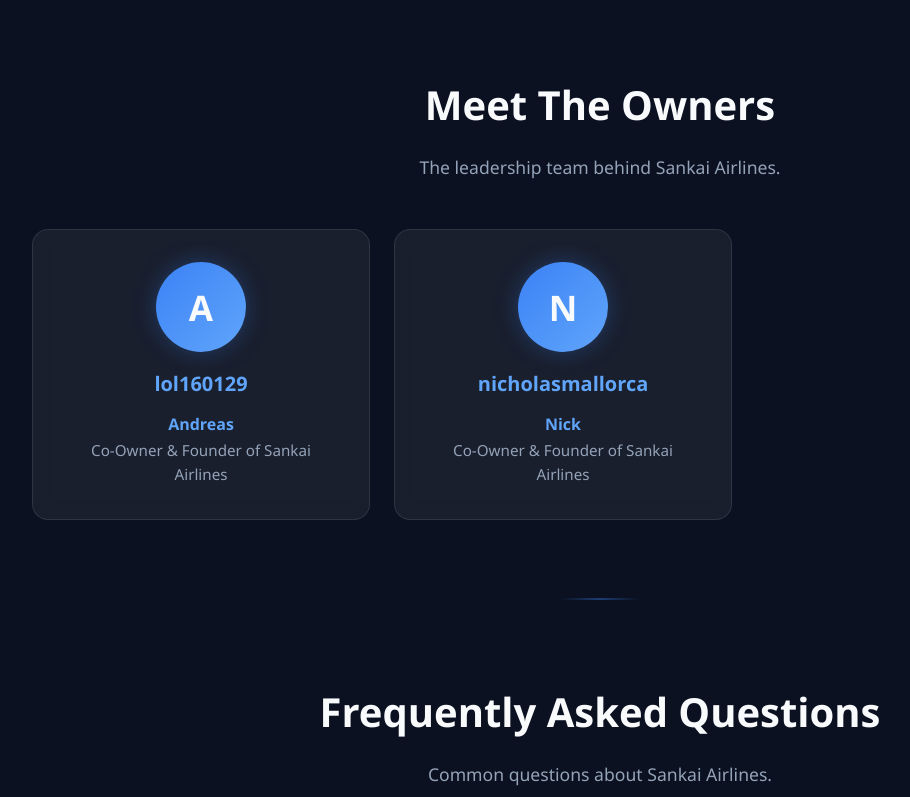
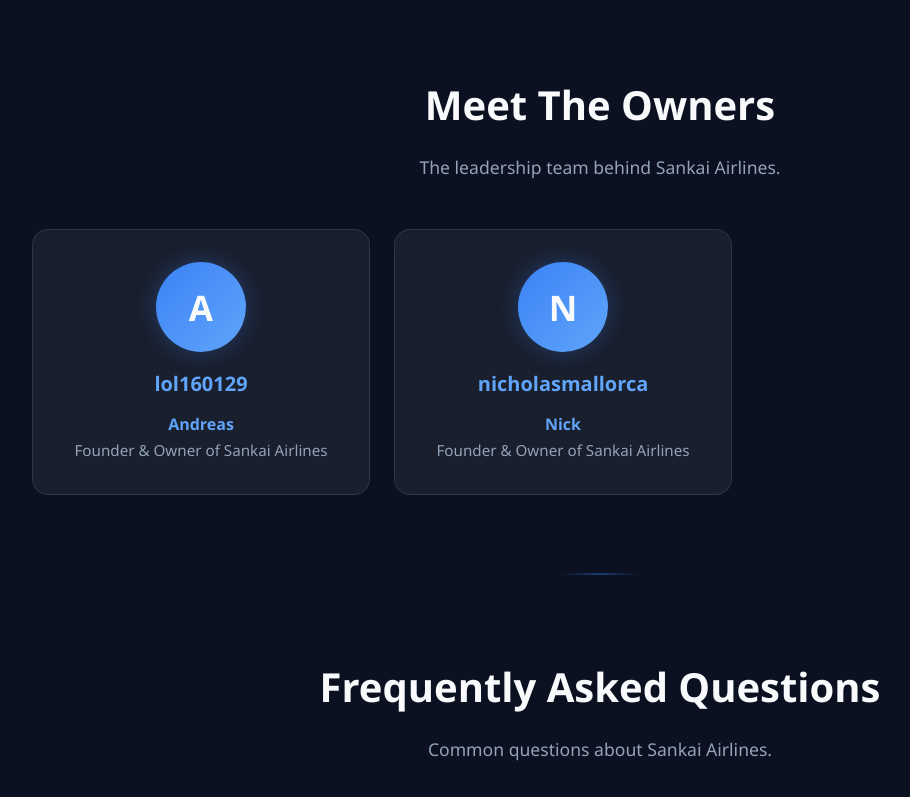
Before and after one commit to sigmasonic3012-del/Sankai, a plain HTML site: page index.html in a window 1280 px wide. Shown: the part 8473-9270 px from the top of the page, without its empty margins (40-950 px from the left). Drawn offline with Linux system fonts and the light colour scheme.

Commit message:
Update index.html

```diff
--- a/index.html
+++ b/index.html
@@ -996,13 +996,13 @@
         <div class="owner-avatar">A</div>
         <h3>lol160129</h3>
         <p style="color: var(--accent); font-weight: 600;">Andreas</p>
-        <p style="color: var(--text-muted); font-size: 0.95rem;">Co-Owner & Founder of Sankai Airlines</p>
+        <p style="color: var(--text-muted); font-size: 0.95rem;">Founder & Owner of Sankai Airlines</p>
       </div>
       <div class="card owner-card">
         <div class="owner-avatar">N</div>
         <h3>nicholasmallorca</h3>
         <p style="color: var(--accent); font-weight: 600;">Nick</p>
-        <p style="color: var(--text-muted); font-size: 0.95rem;">Co-Owner & Founder of Sankai Airlines</p>
+        <p style="color: var(--text-muted); font-size: 0.95rem;">Founder & Owner of Sankai Airlines</p>
       </div>
     </div>
   </section>
```
